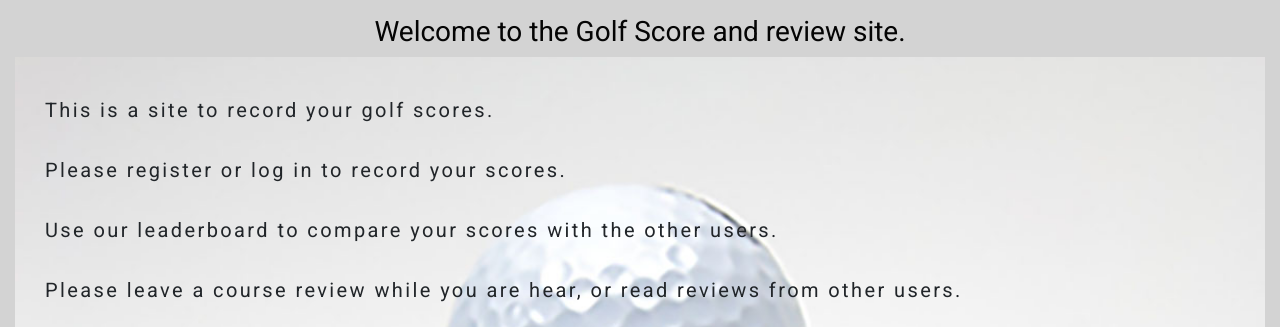
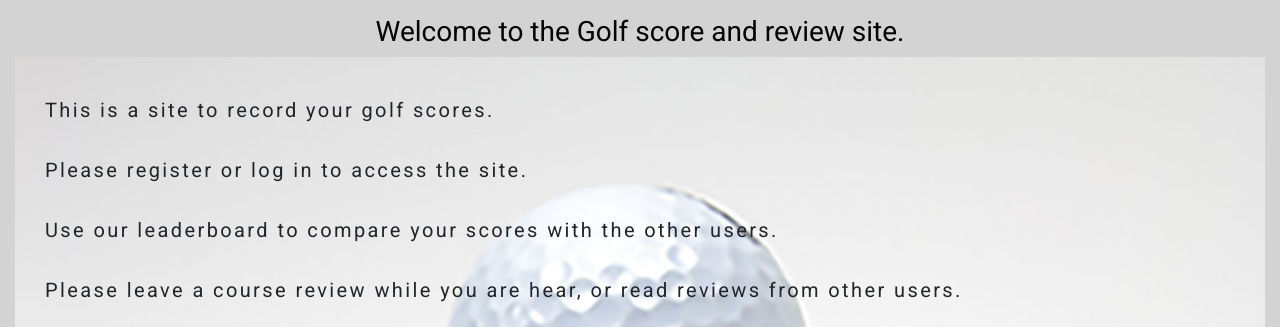
Before and after one commit to gledbury/CTEC-227-final-project, a PHP site: page /home.php in a window 1280 px wide. Shown: the part 61-388 px from the top of the page. Run offline with PHP 8.4, Linux system fonts and the light colour scheme; some libraries are stand-ins or nearby versions.

Commit message:
yup 1 more

```diff
--- a/home.php
+++ b/home.php
@@ -19,11 +19,11 @@ require 'includes/header.inc.php';
 </nav>
 
 <div class="container-home">
-    <h3 class="welcome">Welcome to the Golf Score and review site.</h3>
+    <h3 class="welcome">Welcome to the Golf score and review site.</h3>
     <img src="images/golf4.jpg" alt="image of golf ball" class="image-home">
     <!-- <div class="imagetext"> -->
     <p class="image-text">This is a site to record your golf scores.<br><br>
-        Please register or log in to record your scores.<br><br>
+        Please register or log in to access the site.<br><br>
         Use our leaderboard to compare your scores with the other users.<br><br>
         Please leave a course review while you are hear, or read reviews from other users.</p>
     <!-- </div> -->
```
